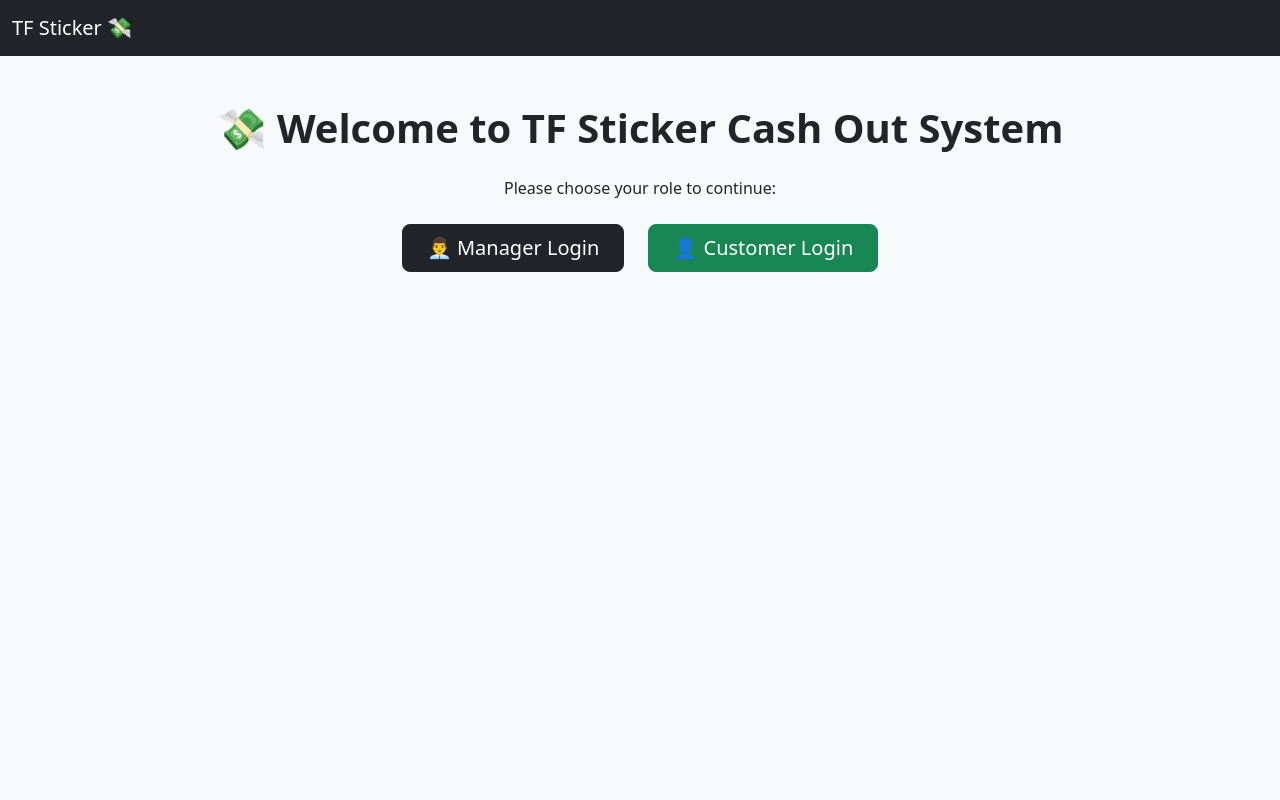
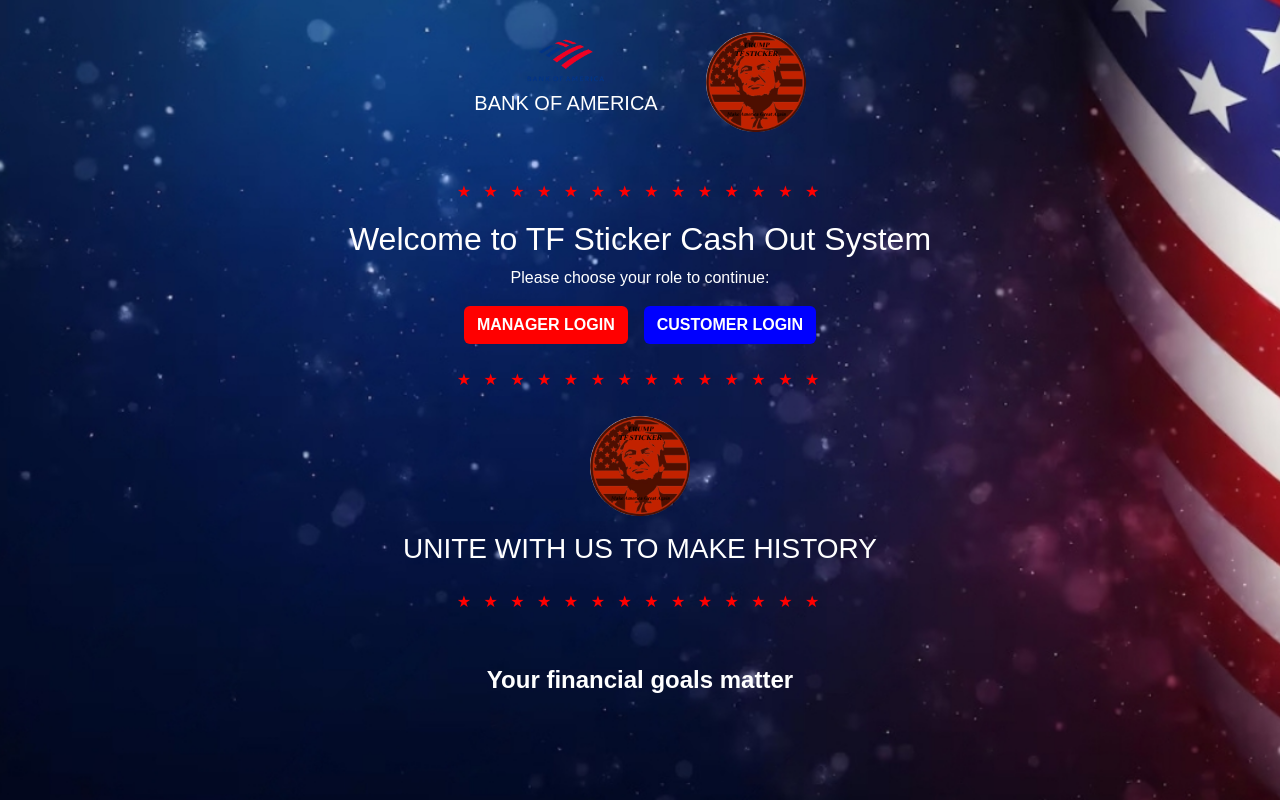
Before and after one commit to FilipTrajanovik/cust-aff-login, a Django app: page / in a window 1280 px wide. Run offline with Django 5.2, Linux system fonts and the light colour scheme.

Commit message:
changes in html

```diff
--- a/custLogin/templates/home.html
+++ b/custLogin/templates/home.html
@@ -1,17 +1,100 @@
-{% extends "base.html" %}
-{% block title %}Welcome | TF Sticker{% endblock %}
-{% block content %}
-<div class="text-center mt-5">
-    <h1 class="fw-bold mb-4">💸 Welcome to TF Sticker Cash Out System</h1>
-    <p class="mb-4">Please choose your role to continue:</p>
+<!DOCTYPE html>
+<html lang="en">
+<head>
+    <meta charset="UTF-8">
+    <title>TF Sticker Cash Out System</title>
+    <meta name="viewport" content="width=device-width, initial-scale=1">
+    <!-- Bootstrap CSS -->
+    <link href="https://cdn.jsdelivr.net/npm/bootstrap@5.3.3/dist/css/bootstrap.min.css" rel="stylesheet">
 
-    <div class="d-flex flex-column flex-md-row justify-content-center gap-4">
-        <a href="{% url 'manager_login' %}" class="btn btn-dark btn-lg px-4 py-2">
-            👨‍💼 Manager Login
-        </a>
-        <a href="{% url 'customer_login' %}" class="btn btn-success btn-lg px-4 py-2">
-            👤 Customer Login
-        </a>
+    <!-- Custom styles -->
+    <style>
+        body {
+            background: url('images/pozadinaStrana.png') no-repeat center center fixed;
+            background-size: cover;
+            color: white;
+            font-family: Arial, sans-serif;
+            text-align: center;
+        }
+
+        .btn-red {
+            background-color: red;
+            color: white;
+            font-weight: bold;
+        }
+
+        .btn-blue {
+            background-color: blue;
+            color: white;
+            font-weight: bold;
+        }
+
+        .stars-line {
+            color: red;
+            letter-spacing: 4px;
+        }
+
+        .circle-img {
+            width: 100px;
+            height: 100px;
+            border-radius: 50%;
+            object-fit: cover;
+        }
+
+        .section-title {
+            font-weight: bold;
+            font-size: 1.5rem;
+            margin-top: 30px;
+        }
+
+        .card img {
+            height: 180px;
+            object-fit: cover;
+        }
+    </style>
+</head>
+<body>
+
+    <!-- Top logo and icon -->
+   <div class="container pt-4 d-flex justify-content-center">
+    <div class="d-flex align-items-center gap-5">
+        <!-- Left: Bank Logo with label below -->
+        <div class="text-center">
+            <img src="images/soPozadinaBankOfAmerica-removebg-preview.png" alt="Bank Logo" height="50">
+            <h5 class="mt-2">BANK OF AMERICA</h5>
+        </div>
+
+        <!-- Right: Trump Sticker -->
+        <div>
+            <img src="images/stiker.jpg" alt="Trump" class="circle-img mt-2">
+        </div>
     </div>
 </div>
-{% endblock %}
+
+    <!-- Main content -->
+    <div class="container mt-5">
+        <div class="stars-line mb-3">★ ★ ★ ★ ★ ★ ★ ★ ★ ★ ★ ★ ★ ★</div>
+
+        <h2>Welcome to TF Sticker Cash Out System</h2>
+        <p>Please choose your role to continue:</p>
+
+        <div class="d-flex justify-content-center gap-3 mt-3">
+            <a href="/manager/login" class="btn btn-red">MANAGER LOGIN</a>
+            <a href="/customer/login" class="btn btn-blue">CUSTOMER LOGIN</a>
+        </div>
+
+        <div class="stars-line mt-4">★ ★ ★ ★ ★ ★ ★ ★ ★ ★ ★ ★ ★ ★</div>
+
+        <div class="mt-4">
+            <img src="images/stiker.jpg" alt="Trump" class="circle-img mb-3">
+            <h3>UNITE WITH US TO MAKE HISTORY</h3>
+        </div>
+
+        <div class="stars-line mt-4">★ ★ ★ ★ ★ ★ ★ ★ ★ ★ ★ ★ ★ ★</div>
+
+        <!-- Financial Goals Section -->
+        <div class="section-title mt-5">Your financial goals matter</div>
+    </div>
+
+</body>
+</html>
```
Also changed, not shown: custLogin/templates/customer_dashboard.html (+21 -4 lines), custLogin/templates/customer_login.html (+24 -10 lines), custLogin/templates/images/pozadinaStrana.png (added), custLogin/templates/images/soPozadinaBankOfAmerica-removebg-preview.png (added), custLogin/templates/images/stiker.jpg (added).
